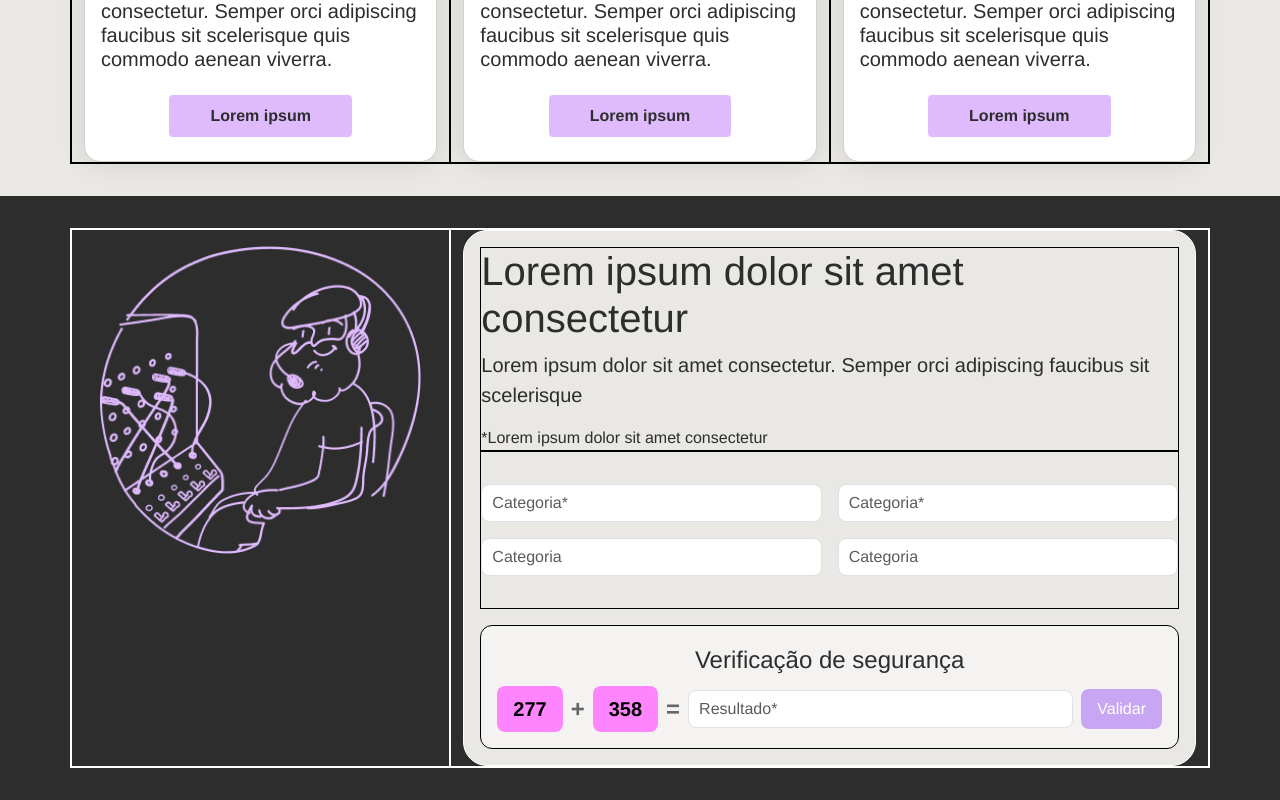
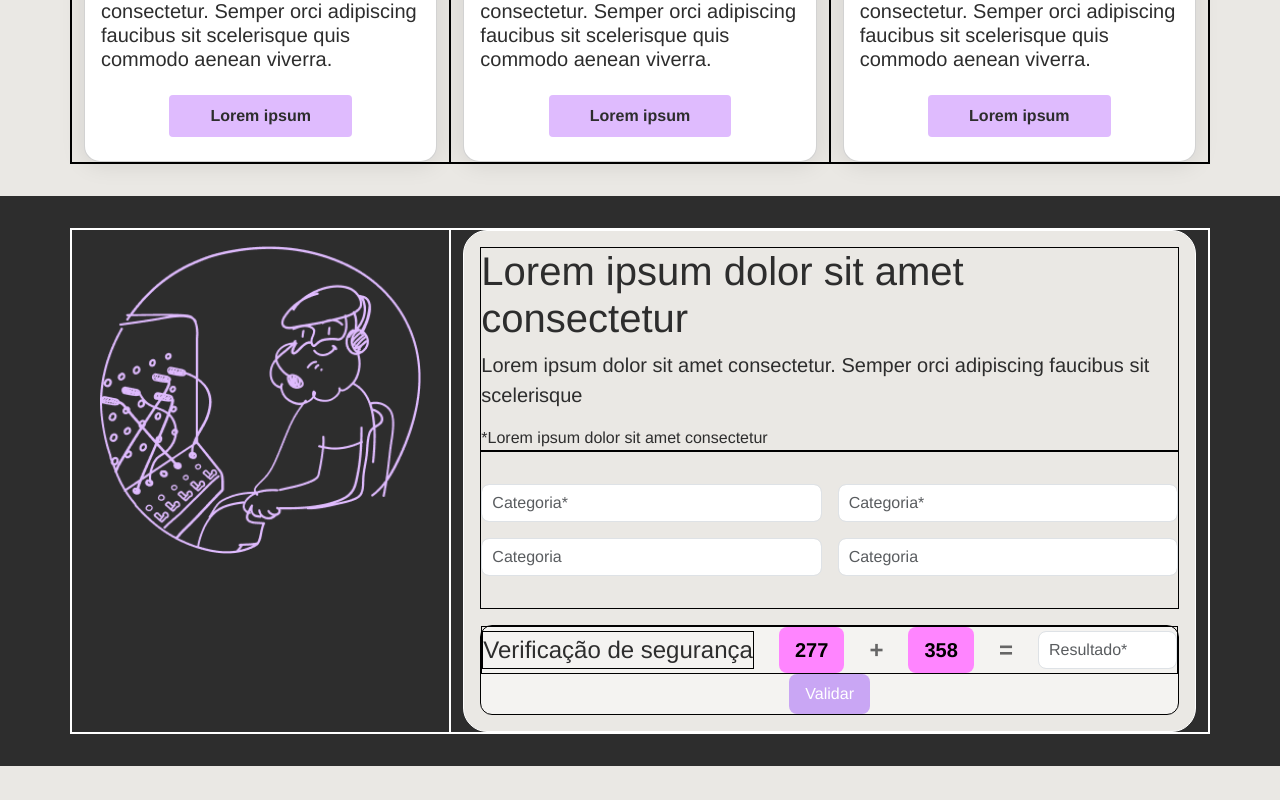
Before and after one commit to lshv04/Monks1, a React (Vite) app: page / in a window 1280 px wide. Shown: the part 2692-3492 px from the top of the page. After the commit the page ends 3458 px from the top, so only its background shows below. Built offline with nearby package versions, Linux system fonts and the light colour scheme.

Commit message:
acertando input final

```diff
--- a/src/components/Section7.jsx
+++ b/src/components/Section7.jsx
@@ -94,26 +94,28 @@ const Section7 = () => {
 
                             {/* Verificação de segurança */}
                             <div className={`bord ${styles.securityCheck}`}>
-                                <h4>Verificação de segurança</h4>
-                                <div className={styles.checkContainer}>
+
+                                <div className={`bord ${styles.checkContainer}`}>
+                                <h4 className='bord'>Verificação de segurança</h4>
                                     <span className={styles.numberBox}>{num1}</span>
                                     <span className={styles.operator}>+</span>
                                     <span className={styles.numberBox}>{num2}</span>
                                     <span className={styles.operator}>=</span>
                                     <input
                                         type="number"
-                                        className={`form-control ${styles.inputField}`}
+                                        className={`form-control  ${styles.inputFieldValidation}`}
                                         placeholder="Resultado*"
                                         value={userInput}
                                         onChange={(e) => setUserInput(e.target.value)}
                                     />
-                                    <button
+
+                                </div>
+                                <button
                                         className={`btn ${styles.validateBtn}`}
                                         onClick={handleValidation}
                                     >
                                         Validar
                                     </button>
-                                </div>
                                 {message && <p className={styles.message}>{message}</p>}
                             </div>
                         </div>
--- a/src/components/Section7.module.css
+++ b/src/components/Section7.module.css
@@ -38,7 +38,14 @@
     font-size: 1rem; /* Tamanho do texto */
     color: #666; /* Cor do texto */
 }
-
+.inputFieldValidation{
+    background-color: #fff; /* Fundo branco */
+    border-radius: 8px;
+    padding: 6px 10px; /* Espaçamento interno */
+    font-size: 1rem; /* Tamanho do texto */
+    color: #666; /* Cor do texto */
+    width: 20%;
+}
 /* Foco no input */
 .inputField:focus {
     outline: none; /* Remove o contorno azul */
@@ -49,7 +56,6 @@
 /* Contêiner da verificação de segurança */
 .securityCheck {
     margin-top: 1rem;
-    padding: 1rem;
     background-color: #f4f3f1;
     border-radius: 12px;
     text-align: center;
@@ -59,13 +65,15 @@
     font-weight: 400;
     font-family: 1.5rem;
     line-height: 36px;
+    margin: 0;
+
 }
 
 /* Contêiner interno */
 .checkContainer {
     display: flex;
     align-items: center;
-    justify-content: center;
+    justify-content: space-between;
     gap: 0.5rem;
 }
 
```
